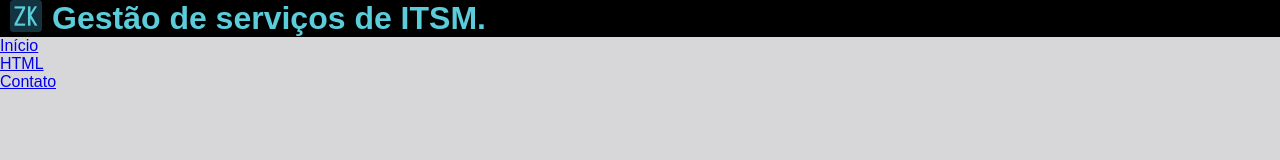
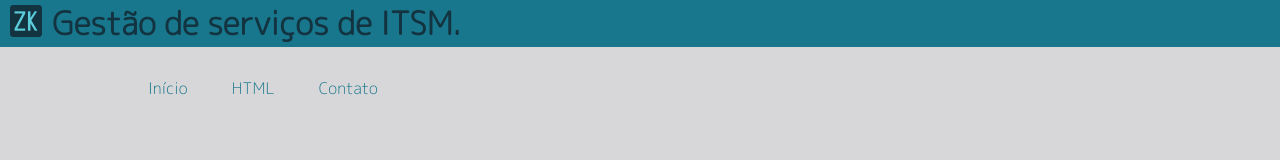
Before and after one commit to dd-nascimento/zako_v0.1, a plain HTML site: page index.html in a window 1280 px wide. Drawn offline with Linux system fonts and the light colour scheme.

Commit message:
Alteração de layout e css

```diff
--- a/css/style.css
+++ b/css/style.css
@@ -1,3 +1,5 @@
+@import url('https://fonts.googleapis.com/css2?family=M+PLUS+Rounded+1c:wght@300&display=swap');
+
 *{
     margin: 0;
     padding: 0;
@@ -9,22 +11,52 @@ body{
     background-color: #D7D7D9;
 }
 
+.header{
+    background-color: #D7D7D9;
+}
+
+li, a {
+    font-family: 'M PLUS Rounded 1c', sans-serif;
+    font-weight: 500;
+    font-size: 16px;
+    color: #18778C;
+    text-decoration: none;
+
+}
+
+header{
+    display: flex;
+    justify-content: space-between;
+    align-items: center;
+    padding: 30px 10%;
+}
+
+.nav__links {
+    list-style-type: none;
+}
+
+.nav__links li {
+    display: inline-block;
+    padding: 0px 20px;
+}
+
 /* Estilo de Textos*/
 
 h1{
     font-family: 'M PLUS Rounded 1c', sans-serif;
-    color: #5BCCD9;
+    color: #133340;
 }
 
 .topo{
     display: flex;
-    background-color: black;
+    background-color: #18778C;
     width: 100%;
 
 }
 
 #logo{
     padding-left: 10px;
+    padding-top: 5px;
 }
 
 .logo2{
--- a/index.html
+++ b/index.html
@@ -23,12 +23,14 @@
         </div>
     </div>
 
-    <nav class="menu">
-        <ul>
-            <li><a href="#"> Início </a></li>
-            <li><a href="#"> HTML </a></li>
-            <li><a href="#"> Contato </a></li>
-        </ul>
-    </nav>
+    <header>
+        <nav>
+            <ul class="nav__links">
+                <li><a href="#"> Início </a></li>
+                <li><a href="#"> HTML </a></li>
+                <li><a href="#"> Contato </a></li>
+            </ul>
+        </nav>
+    </header>
 </body>
 </html>
```
